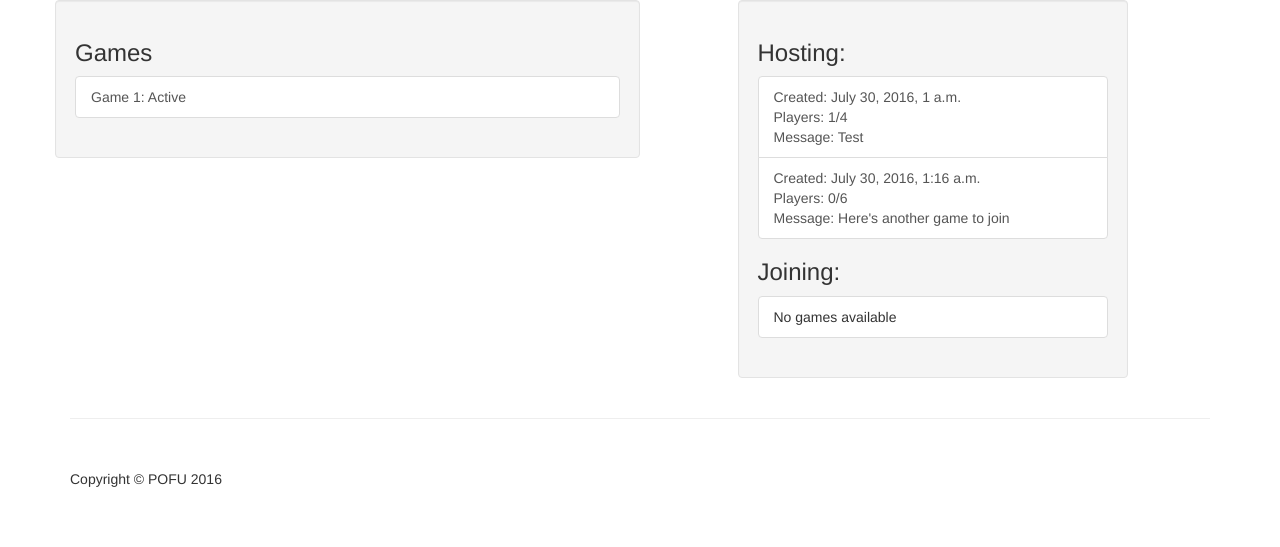
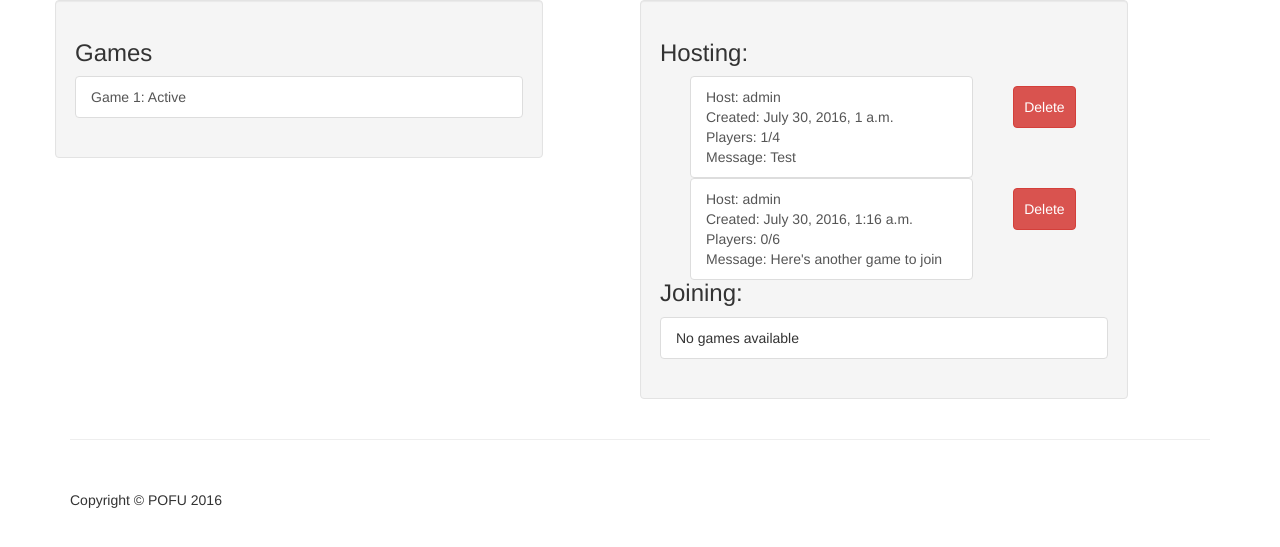
Before and after one commit to JKCooper2/pofu, a Django app: page /users/home/ in a window 1280 px wide. Shown: the part 90-637 px from the top of the page. Run offline with Django 3.2, Linux system fonts and the light colour scheme; a user stored in the database is signed in; data comes from the database, SQL or seed files in the repository; both versions use the stored data as it was after the commit; some libraries are stand-ins or nearby versions.

Commit message:
Hosts can delete game setups

```diff
--- a/game/urls.py
+++ b/game/urls.py
@@ -6,4 +6,5 @@ app_name = "game"
 urlpatterns = [
     url(r'^setup$', views.setup_game, name='setup'),
     url(r'^join$', views.join_game, name='join'),
+    url(r'^delete/(?P<pk>\d+)/$', views.delete_game, name='delete'),
 ]
--- a/users/templates/users/home.html
+++ b/users/templates/users/home.html
@@ -7,20 +7,28 @@
         Welcome {{ user.username }}
     </div>
 
-    <div class="well col-md-6">
+    <div class="well col-md-5">
         {% include "game/game_list_snippet.html" with header="Games" game_list=my_games %}
     </div>
-    <div class="well col-md-4 col-md-push-1">
+    <div class="well col-md-5 col-md-push-1">
         <div>
             <h3 class="panel-header">Hosting:</h3>
 
             <div class="list-group">
                 {% for game in hosting %}
-                    <a class="list-group-item" href="#">
-                        Created: {{ game.timestamp }}<br>
-                        Players: {{ game.joined }}/{{ game.num_players }}<br>
-                        Message: {{ game.message }}
-                    </a>
+                    <div class="col-md-12">
+                        <div class="col-md-9">
+                            <a class="list-group-item" href="#">
+                                Host: {{ game.host }} <br>
+                                Created: {{ game.timestamp }}<br>
+                                Players: {{ game.joined }}/{{ game.num_players }}<br>
+                                Message: {{ game.message }}
+                            </a>
+                        </div>
+                        <div class="col-md-3">
+                            <a href="{% url 'game:delete' pk=game.id %}" class="btn btn-danger" role="button">Delete</a>
+                        </div>
+                    </div>
                 {% empty %}
                     <span class="list-group-item">No games available</span>
                 {% endfor %}
```
Also changed, not shown: game/views.py (+15 -1 lines), db.sqlite3.
